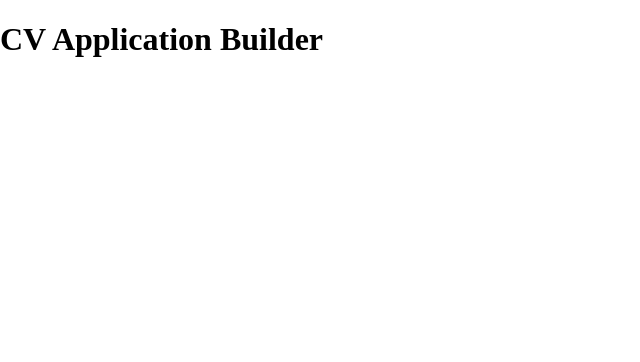
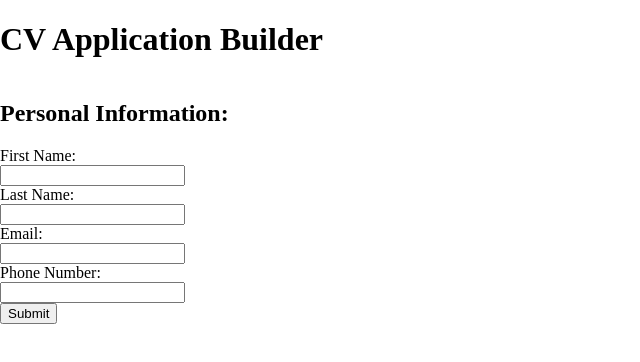
Before and after one commit to AirDevil188/cv-application, a React (Vite) app: page / in a window 1280 px wide. Shown: the top 362 px of the page, without its empty margins (0-640 px from the left). Built offline with nearby package versions, Linux system fonts and the light colour scheme.

Commit message:
added PersonalInfocomponent

```diff
--- a/src/App.jsx
+++ b/src/App.jsx
@@ -1,12 +1,12 @@
-import { useState } from 'react'
-import './styles/main.css'
+import "./styles/main.css";
+import PersonalInfoForm from "./components/PersonalInfo";
 
 function App() {
-
   return (
     <>
+      <PersonalInfoForm />
     </>
-  )
+  );
 }
 
-export default App
+export default App;
--- /dev/null
+++ b/src/components/PersonalInfo.jsx
@@ -0,0 +1,66 @@
+import { useState } from "react";
+
+export default function PersonalInfo() {
+  const [firstName, setFirstName] = useState("");
+  const [lastName, setLastName] = useState("");
+  const [email, setEmail] = useState("");
+  const [phone, setPhone] = useState("");
+  const [isSubmitted, setSubmit] = useState(false);
+
+  function handleSubmit(e) {
+    e.preventDefault();
+    const formData = new FormData(e.target);
+    setFirstName(formData.get("firstName"));
+    setLastName(formData.get("lastName"));
+    setEmail(formData.get("email"));
+    setPhone(formData.get("phone"));
+    setSubmit(true);
+  }
+
+  return (
+    <section>
+      <h2>Personal Information:</h2>
+      <div className="form-container">
+        <form action="#" onSubmit={handleSubmit}>
+          <InputField text="First Name:" type="text" name="firstName" id="firstName" />
+          <InputField text="Last Name:" type="text" name="lastName" id="lastName" />
+          <InputField text="Email:" type="mail" name="email" id="email" />
+          <InputField text="Phone Number:" type="number" name="phone" id="phone" />
+          <Button text="Submit" type="submit" />
+        </form>
+      </div>
+      <div className="right-Container">
+        {isSubmitted ? (
+          <CreatePersonalInfo firstName={firstName} lastName={lastName} email={email} phone={phone} />
+        ) : null}
+      </div>
+    </section>
+  );
+}
+
+function Button({ text, type, onClick }) {
+  return (
+    <button type={type} onClick={onClick}>
+      {text}{" "}
+    </button>
+  );
+}
+
+function InputField({ text, type, name, id, value, onChange }) {
+  return (
+    <>
+      <label htmlFor={id}>{text}</label>
+      <input type={type} name={name} id={id} value={value} onChange={onChange}></input>
+    </>
+  );
+}
+
+export function CreatePersonalInfo({ firstName, lastName, email, phone }) {
+  return (
+    <div className="personal-info">
+      <p>{firstName + " " + lastName}</p>
+      <p>{email}</p>
+      <p>{phone}</p>
+    </div>
+  );
+}
--- a/src/styles/main.css
+++ b/src/styles/main.css
@@ -12,3 +12,18 @@ body {
   margin: 0;
   padding: 0;
 }
+
+#root {
+  display: flex;
+  flex-flow: column wrap;
+}
+
+.form-container > form {
+  display: flex;
+  flex-flow: column wrap;
+  align-items: flex-start;
+}
+
+.right-container {
+  flex-flow: column wrap;
+}
```
